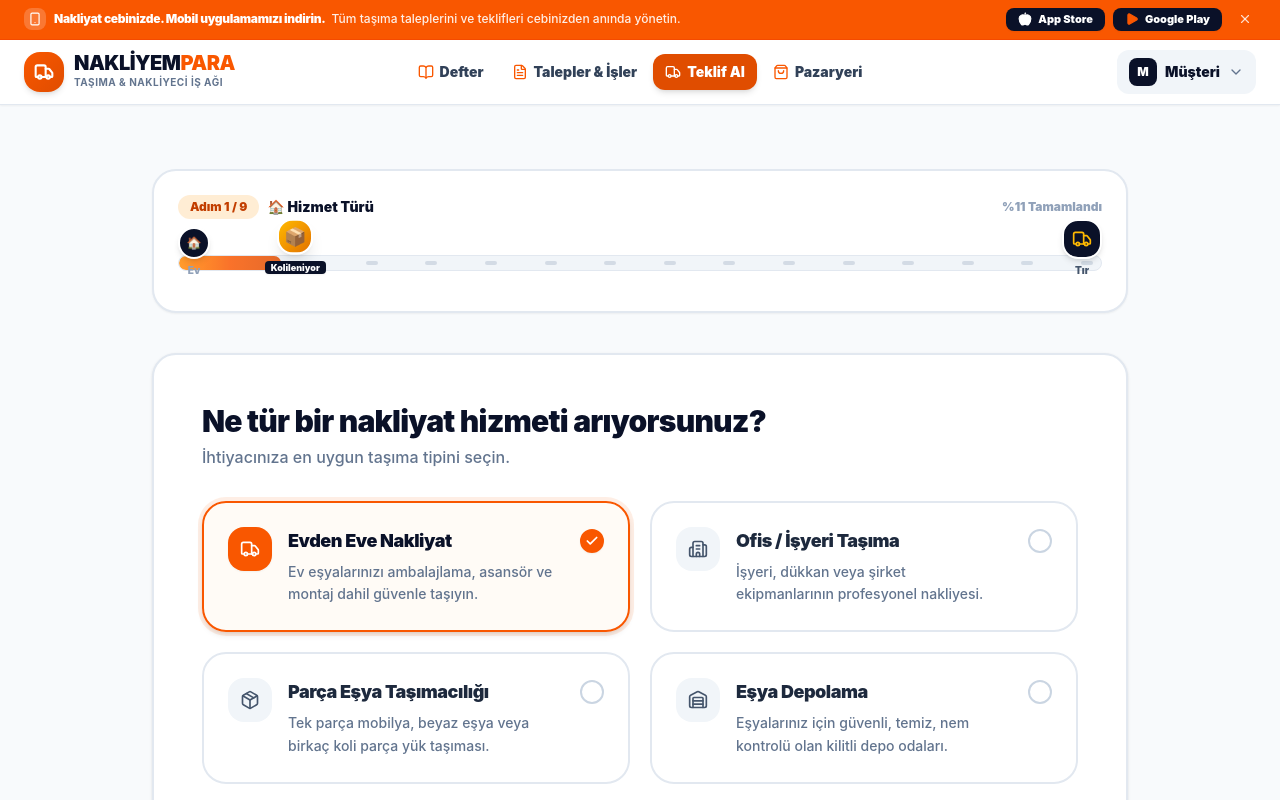
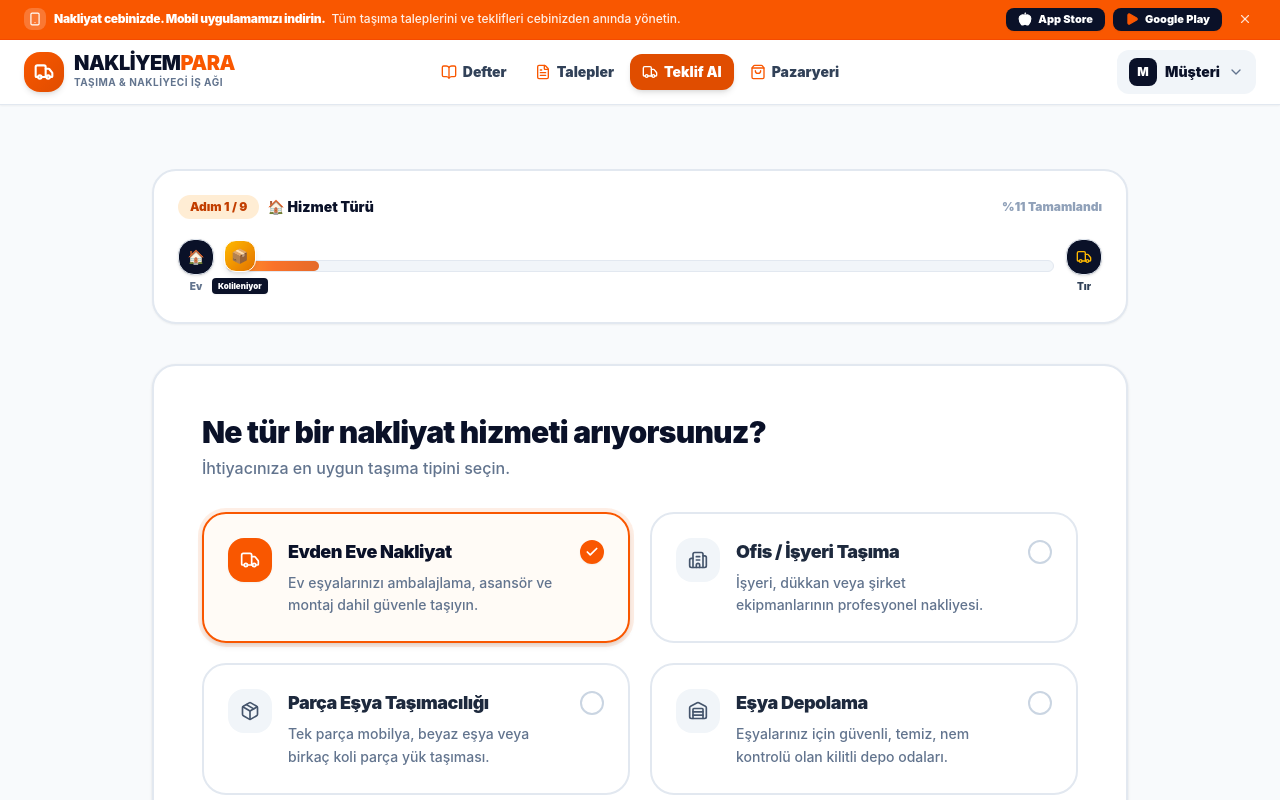
Before and after one commit to webtasarimdigital/nakliyem-para, a Next.js app: page /teklif-al in a window 1280 px wide. Shown: the top 800 px of the page. Built offline with nearby package versions, Linux system fonts and the light colour scheme.

Commit message:
eksikler4

```diff
--- a/src/app/teklif-al/page.tsx
+++ b/src/app/teklif-al/page.tsx
@@ -266,65 +266,63 @@ function RequestWizardContent() {
         </div>
 
         {/* The Animated Road Track with Rolling Cargo Box & Destination Truck */}
-        <div className="relative pt-6 pb-4">
+        <div className="pt-2 pb-1">
+          <div className="flex items-center gap-3">
 
-          {/* Road / Track Background */}
-          <div className="h-4 bg-slate-100 rounded-full overflow-hidden relative border border-slate-200">
-            {/* Dashed highway center line */}
-            <div className="absolute inset-0 flex items-center justify-between px-2 opacity-30">
-              {Array.from({ length: 16 }).map((_, i) => (
-                <span key={i} className="w-3 h-1 bg-slate-400 rounded-full" />
-              ))}
+            {/* Left: Origin House Icon (Ev) */}
+            <div className="flex flex-col items-center shrink-0">
+              <div className="w-9 h-9 rounded-2xl bg-[#0A1128] text-white flex items-center justify-center text-sm shadow-sm border border-slate-200">
+                🏠
+              </div>
+              <span className="text-[10px] font-black text-slate-500 mt-1">Ev</span>
             </div>
 
+            {/* Middle: Road / Track with moving Cargo Box */}
+            <div className="flex-1 relative py-4">
+              {/* Road Track */}
+              <div className="h-3 bg-slate-100 rounded-full overflow-hidden relative border border-slate-200">
                 {/* Filled Active Progress Track */}
                 <div
                   className="h-full bg-gradient-to-r from-orange-400 via-[#F95700] to-[#E04D00] transition-all duration-500 rounded-full relative"
-              style={{ width: `${Math.max(8, (step / 9) * 100)}%` }}
+                  style={{ width: `${Math.max(4, (step / 9) * 100)}%` }}
                 >
                   <div className="absolute inset-0 bg-white/20 animate-pulse rounded-full" />
                 </div>
               </div>
 
-          {/* Left: Origin House Icon (Eski Ev) */}
-          <div className="absolute -top-1 left-0 flex flex-col items-center">
-            <div className="w-8 h-8 rounded-full bg-[#0A1128] text-white flex items-center justify-center text-xs shadow-md border-2 border-white">
-              🏠
-            </div>
-            <span className="text-[10px] font-black text-slate-400 mt-1">Ev</span>
-          </div>
-
               {/* Dynamic Rolling Cargo Box (📦) that Glides Along the Road */}
               <div
-            className="absolute -top-2 transition-all duration-500 pointer-events-none z-20"
+                className="absolute top-0 transition-all duration-500 pointer-events-none z-20"
                 style={{
-              left: `calc(${Math.min(88, Math.max(6, (step / 9) * 100))}% - 16px)`,
+                  left: `calc(${Math.min(96, Math.max(0, ((step - 1) / 8) * 100))}% - 14px)`,
                 }}
               >
-            <div className="relative flex flex-col items-center">
-              {/* Rolling / Bouncing Box Badge */}
-              <div className="w-9 h-9 rounded-2xl bg-gradient-to-br from-amber-400 to-amber-600 text-white flex items-center justify-center text-lg shadow-lg border-2 border-white animate-bounce">
+                <div className="flex flex-col items-center">
+                  <div className="w-8 h-8 rounded-xl bg-gradient-to-br from-amber-400 to-amber-600 text-white flex items-center justify-center text-sm shadow-md border border-white animate-bounce">
                     📦
                   </div>
-              <span className="text-[9px] font-black bg-[#0A1128] text-white px-1.5 py-0.2 rounded mt-0.5 whitespace-nowrap shadow-xs">
+                  <span className="text-[8px] font-black bg-[#0A1128] text-white px-1.5 py-0.5 rounded mt-0.5 whitespace-nowrap shadow-xs">
                     {step === 9 ? 'Yüklendi' : 'Kolileniyor'}
                   </span>
                 </div>
               </div>
+            </div>
 
-          {/* Right: The Waiting Logistics Truck (🚛 Nakliye Tırı) */}
-          <div className="absolute -top-3 right-0 flex flex-col items-center z-10">
-            <div className={`p-2 rounded-2xl flex items-center justify-center transition-all shadow-md border-2 ${
+            {/* Right: The Waiting Logistics Truck (Tır) */}
+            <div className="flex flex-col items-center shrink-0">
+              <div className={`w-9 h-9 rounded-2xl flex items-center justify-center transition-all shadow-sm border ${
                 step === 9
-                ? 'bg-[#F95700] border-amber-300 text-white scale-110 ring-4 ring-orange-400/30'
-                : 'bg-[#0A1128] border-white text-white'
+                  ? 'bg-[#F95700] border-amber-300 text-white scale-110 ring-2 ring-orange-400/30'
+                  : 'bg-[#0A1128] border-slate-200 text-white'
               }`}>
-              <Truck className={`w-5 h-5 ${step === 9 ? 'text-white' : 'text-amber-400'}`} />
+                <Truck className={`w-4 h-4 ${step === 9 ? 'text-white' : 'text-amber-400'}`} />
               </div>
-            <span className="text-[10px] font-black text-slate-600 mt-1 flex items-center gap-0.5">
+              <span className="text-[10px] font-black text-slate-700 mt-1 flex items-center gap-0.5">
                 <span>Tır</span>
                 {step === 9 && <span className="text-emerald-500 font-bold">✓</span>}
               </span>
+            </div>
+
           </div>
         </div>
       </div>
--- a/src/components/layout/Navbar.tsx
+++ b/src/components/layout/Navbar.tsx
@@ -88,7 +88,7 @@ export const Navbar: React.FC = () => {
             className={`px-3 py-2 rounded-xl text-sm font-black transition-all flex items-center gap-1.5 whitespace-nowrap ${pathname?.includes('talepler') || pathname?.includes('isler') ? 'bg-orange-50 text-[#F95700]' : 'text-slate-700 hover:bg-slate-100'}`}
           >
             <FileText className="w-4 h-4 text-[#F95700] shrink-0" />
-            Talepler &amp; İşler
+            Talepler
           </Link>
 
           <Link
@@ -157,14 +157,14 @@ export const Navbar: React.FC = () => {
                   Giriş Yap <ChevronDown className="w-3.5 h-3.5 text-slate-400" />
                 </button>
                 {loginDropdownOpen && (
-                  <div className="absolute right-0 mt-2 w-52 bg-white rounded-2xl shadow-xl border border-slate-200 p-2 z-50 animate-fade-in space-y-1">
-                    <Link href="/giris?role=musteri" onClick={() => setLoginDropdownOpen(false)} className="flex items-center gap-3 p-2.5 rounded-xl hover:bg-orange-50 text-slate-800">
-                      <div className="w-8 h-8 rounded-lg bg-orange-100 text-[#C23E00] flex items-center justify-center shrink-0"><User className="w-4 h-4" /></div>
-                      <div><span className="block text-xs font-black">Müşteri Girişi</span><span className="block text-[10px] text-slate-400">Taleplerini yönet</span></div>
+                  <div className="absolute right-0 mt-2 w-48 bg-white rounded-2xl shadow-xl border border-slate-200 p-1.5 z-50 animate-fade-in space-y-1">
+                    <Link href="/giris?role=musteri" onClick={() => setLoginDropdownOpen(false)} className="flex items-center gap-2.5 p-2.5 rounded-xl hover:bg-orange-50 text-slate-800 font-black text-xs transition-colors">
+                      <div className="w-7 h-7 rounded-lg bg-orange-100 text-[#C23E00] flex items-center justify-center shrink-0"><User className="w-3.5 h-3.5" /></div>
+                      <span>Müşteri Girişi</span>
                     </Link>
-                    <Link href="/giris?role=nakliyeci" onClick={() => setLoginDropdownOpen(false)} className="flex items-center gap-3 p-2.5 rounded-xl hover:bg-slate-50 text-slate-800">
-                      <div className="w-8 h-8 rounded-lg bg-[#0A1128] text-white flex items-center justify-center shrink-0"><Truck className="w-4 h-4" /></div>
-                      <div><span className="block text-xs font-black">Nakliyeci Girişi</span><span className="block text-[10px] text-slate-400">İş bul &amp; teklif ver</span></div>
+                    <Link href="/giris?role=nakliyeci" onClick={() => setLoginDropdownOpen(false)} className="flex items-center gap-2.5 p-2.5 rounded-xl hover:bg-slate-50 text-slate-800 font-black text-xs transition-colors">
+                      <div className="w-7 h-7 rounded-lg bg-[#0A1128] text-white flex items-center justify-center shrink-0"><Truck className="w-3.5 h-3.5" /></div>
+                      <span>Nakliyeci Girişi</span>
                     </Link>
                   </div>
                 )}
@@ -178,14 +178,14 @@ export const Navbar: React.FC = () => {
                   Kaydol <ChevronDown className="w-3.5 h-3.5 text-white/70" />
                 </button>
                 {registerDropdownOpen && (
-                  <div className="absolute right-0 mt-2 w-60 bg-white rounded-2xl shadow-xl border border-slate-200 p-2 z-50 animate-fade-in space-y-1">
-                    <Link href="/kayit?role=musteri" onClick={() => setRegisterDropdownOpen(false)} className="flex items-center gap-3 p-2.5 rounded-xl hover:bg-orange-50 text-slate-800">
-                      <div className="w-8 h-8 rounded-lg bg-orange-100 text-[#C23E00] flex items-center justify-center shrink-0"><User className="w-4 h-4" /></div>
-                      <div><span className="block text-xs font-black">Müşteri Hesabı</span><span className="block text-[10px] text-slate-400">%100 Ücretsiz teklif al</span></div>
+                  <div className="absolute right-0 mt-2 w-48 bg-white rounded-2xl shadow-xl border border-slate-200 p-1.5 z-50 animate-fade-in space-y-1">
+                    <Link href="/kayit?role=musteri" onClick={() => setRegisterDropdownOpen(false)} className="flex items-center gap-2.5 p-2.5 rounded-xl hover:bg-orange-50 text-slate-800 font-black text-xs transition-colors">
+                      <div className="w-7 h-7 rounded-lg bg-orange-100 text-[#C23E00] flex items-center justify-center shrink-0"><User className="w-3.5 h-3.5" /></div>
+                      <span>Müşteri Hesabı</span>
                     </Link>
-                    <Link href="/kayit?role=nakliyeci" onClick={() => setRegisterDropdownOpen(false)} className="flex items-center gap-3 p-2.5 rounded-xl hover:bg-slate-50 text-slate-800">
-                      <div className="w-8 h-8 rounded-lg bg-[#0A1128] text-white flex items-center justify-center shrink-0"><Truck className="w-4 h-4" /></div>
-                      <div><span className="block text-xs font-black">Nakliyeci Kaydı</span><span className="block text-[10px] text-emerald-600 font-bold">7 Gün Ücretsiz Gold</span></div>
+                    <Link href="/kayit?role=nakliyeci" onClick={() => setRegisterDropdownOpen(false)} className="flex items-center gap-2.5 p-2.5 rounded-xl hover:bg-slate-50 text-slate-800 font-black text-xs transition-colors">
+                      <div className="w-7 h-7 rounded-lg bg-[#0A1128] text-white flex items-center justify-center shrink-0"><Truck className="w-3.5 h-3.5" /></div>
+                      <span>Nakliyeci Kaydı</span>
                     </Link>
                   </div>
                 )}
@@ -226,8 +226,8 @@ export const Navbar: React.FC = () => {
         <div className="md:hidden border-t border-slate-200 bg-white px-4 pt-4 pb-6 space-y-4 animate-fade-in shadow-xl">
           <nav className="space-y-1">
             {[
-              { href: isCarrier ? '/app/carrier/defter' : '/nakliyeci-defteri', label: 'Nakliyeci Defteri', icon: <BookOpen className="w-4 h-4 text-[#F95700]" /> },
-              { href: isCarrier ? '/app/carrier/isler' : '/talepler', label: 'Talepler & İşler', icon: <FileText className="w-4 h-4 text-[#F95700]" /> },
+              { href: isCarrier ? '/app/carrier/defter' : '/nakliyeci-defteri', label: 'Defter', icon: <BookOpen className="w-4 h-4 text-[#F95700]" /> },
+              { href: isCarrier ? '/app/carrier/isler' : '/talepler', label: 'Talepler', icon: <FileText className="w-4 h-4 text-[#F95700]" /> },
               { href: '/teklif-al', label: 'Teklif Al', icon: <Truck className="w-4 h-4 text-white" />, highlight: true },
               { href: '/pazaryeri', label: 'Pazaryeri', icon: <ShoppingBag className="w-4 h-4 text-[#F95700]" /> },
             ].map(link => (
```
Also changed, not shown: src/app/mesafe-hesaplama/page.tsx (+11 -12 lines), src/app/page.tsx (+3 -63 lines). Lines whose indentation alone changed are shown as unchanged.
